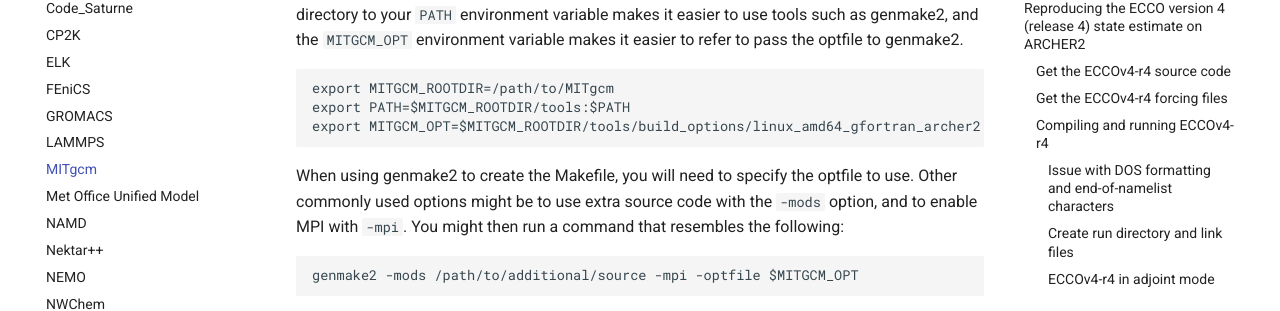
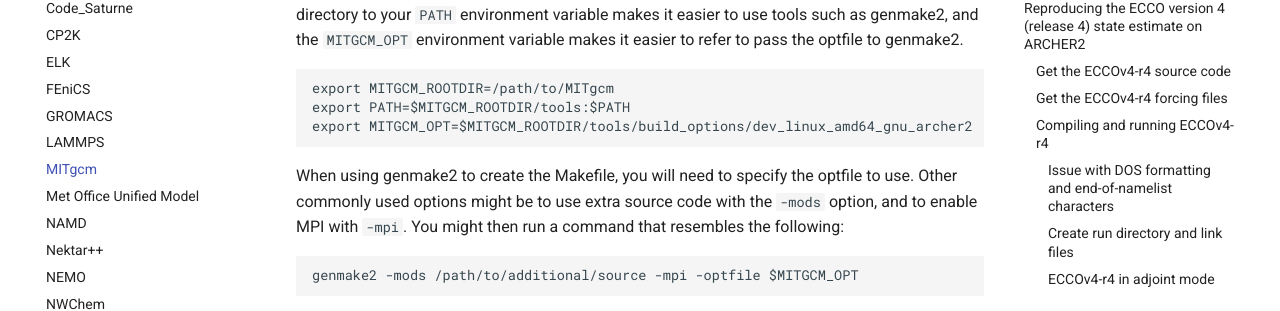
Before and after one commit to ARCHER2-HPC/archer2-docs, an MkDocs documentation site: the page built from docs/research-software/mitgcm/mitgcm.md, in a window 1280 px wide and 900 px high, scrolled down 1070 px. Shown: the part 181-492 px from the top of the window. Built offline with MkDocs 1.6.1 and Material for MkDocs 9.7.7, drawn with Linux system fonts in a browser that asks for light colours; comment, search, counter and statistics services are not loaded.

Commit message:
Fixing small error
I forgot to change the name of the build options file in one place. Fixing that now.

```diff
--- a/docs/research-software/mitgcm/mitgcm.md
+++ b/docs/research-software/mitgcm/mitgcm.md
@@ -49,7 +49,7 @@ refer to pass the optfile to genmake2.
 
     export MITGCM_ROOTDIR=/path/to/MITgcm
     export PATH=$MITGCM_ROOTDIR/tools:$PATH
-    export MITGCM_OPT=$MITGCM_ROOTDIR/tools/build_options/linux_amd64_gfortran_archer2
+    export MITGCM_OPT=$MITGCM_ROOTDIR/tools/build_options/dev_linux_amd64_gnu_archer2
 
 When using genmake2 to create the Makefile, you will need to specify the
 optfile to use. Other commonly used options might be to use extra source
```
